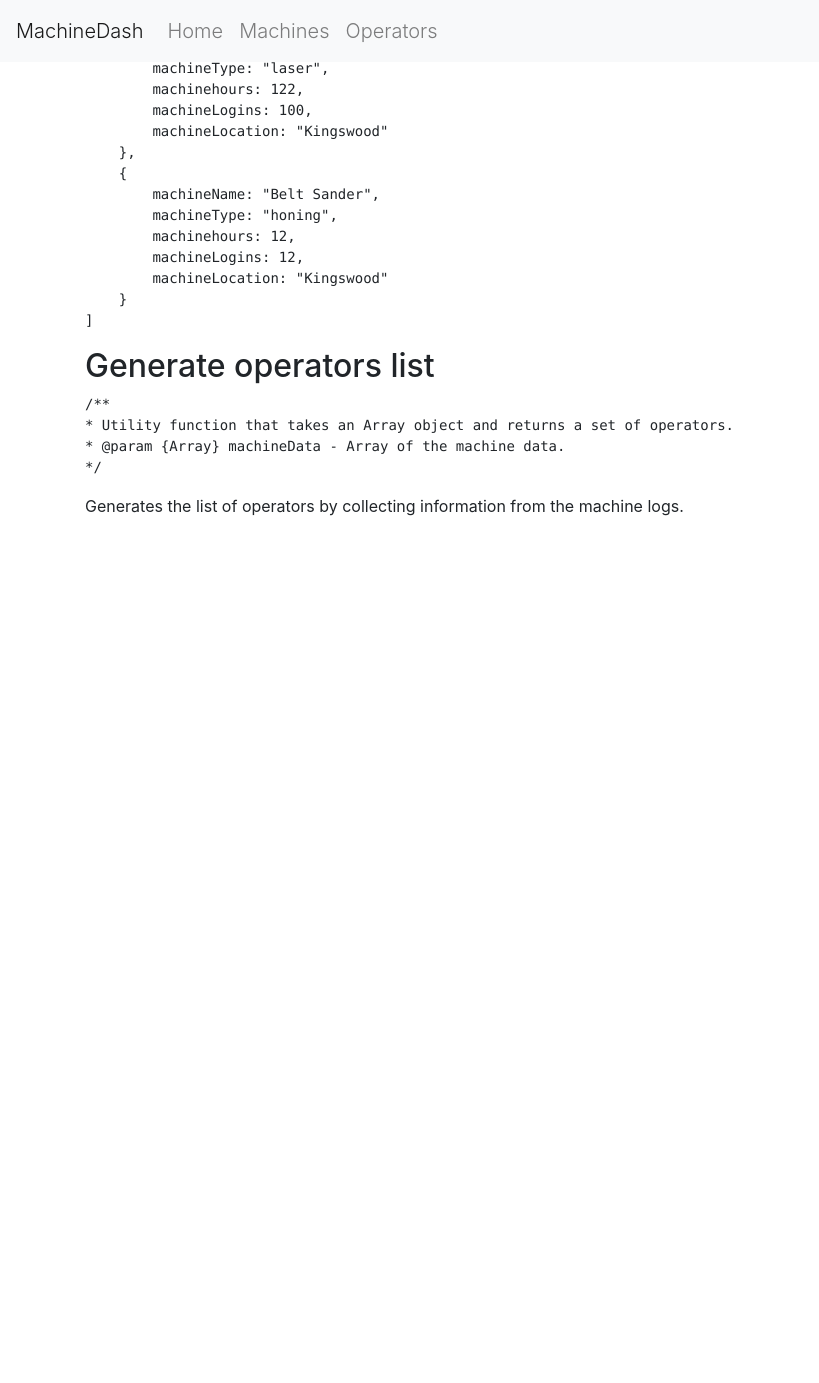
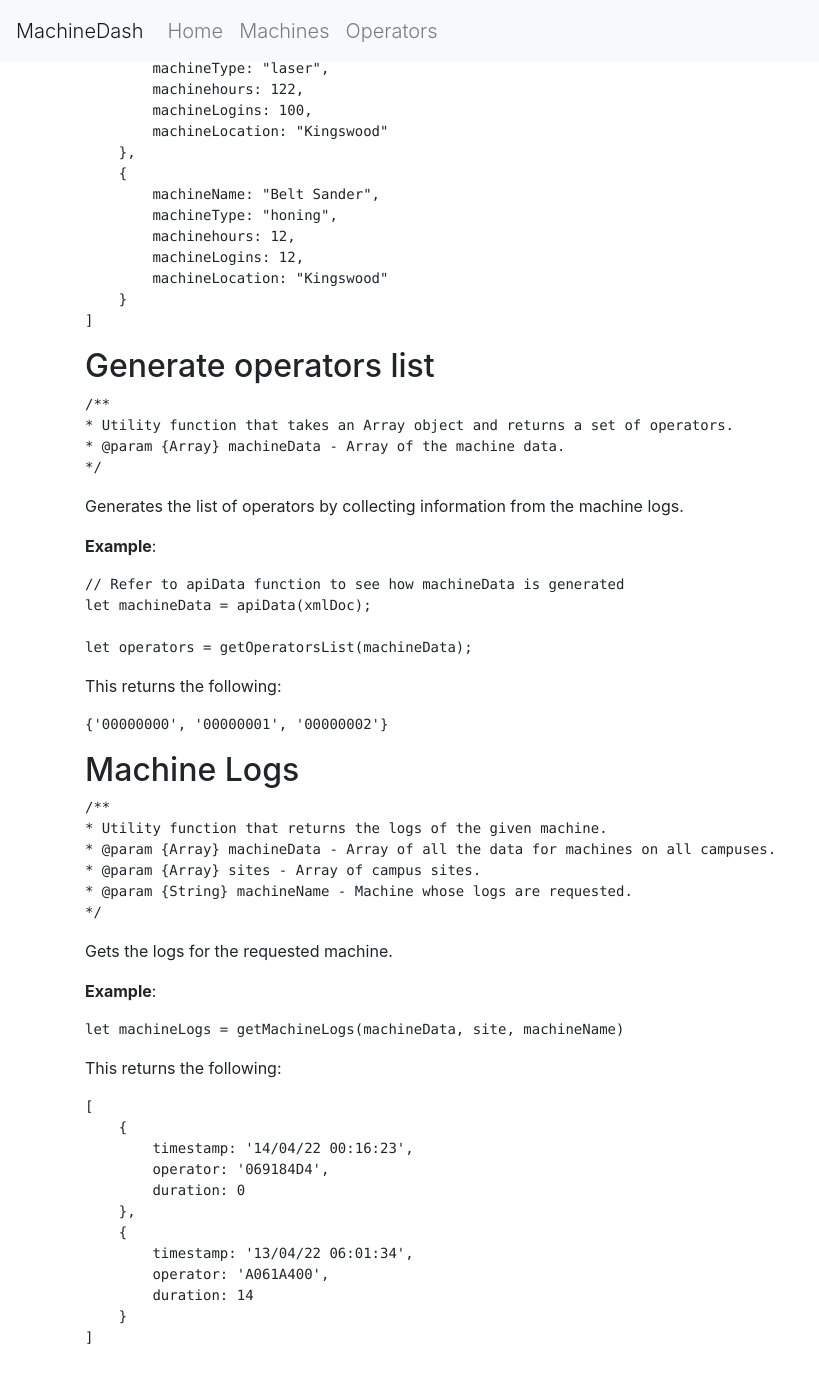
Before and after one commit to wsu-tss/machine_dashboard, a Jekyll site: the page built from docs/utils.md, in a window 1280 px wide and 1400 px high, scrolled down 2805 px. Shown: the top 1383 px of the window, without its empty margins (0-819 px from the left). Built offline with Jekyll 4.4.1, drawn with Linux system fonts in a browser that asks for light colours; nearby versions of some CDN libraries; our own code applies the rules of GitHub Pages for plain Markdown files; before the commit the page ends 3435 px from its top, so only the background shows below that.

Commit message:
machine logs added to utils docs

````diff
--- a/docs/utils.md
+++ b/docs/utils.md
@@ -178,3 +178,55 @@ This should give the following results:
 ```
 
 Generates the list of operators by collecting information from the machine logs.
+
+
+**Example**:
+
+```
+// Refer to apiData function to see how machineData is generated
+let machineData = apiData(xmlDoc);
+
+let operators = getOperatorsList(machineData);
+```
+
+This returns the following:
+
+```
+{'00000000', '00000001', '00000002'}
+```
+
+## Machine Logs
+
+```
+/**
+* Utility function that returns the logs of the given machine.
+* @param {Array} machineData - Array of all the data for machines on all campuses.
+* @param {Array} sites - Array of campus sites.
+* @param {String} machineName - Machine whose logs are requested.
+*/
+```
+
+Gets the logs for the requested machine.
+
+**Example**:
+
+```
+let machineLogs = getMachineLogs(machineData, site, machineName)
+```
+
+This returns the following:
+
+```
+[
+    {
+        timestamp: '14/04/22 00:16:23',
+        operator: '069184D4',
+        duration: 0
+    },
+    {
+        timestamp: '13/04/22 06:01:34',
+        operator: 'A061A400',
+        duration: 14
+    }
+]
+```
````
